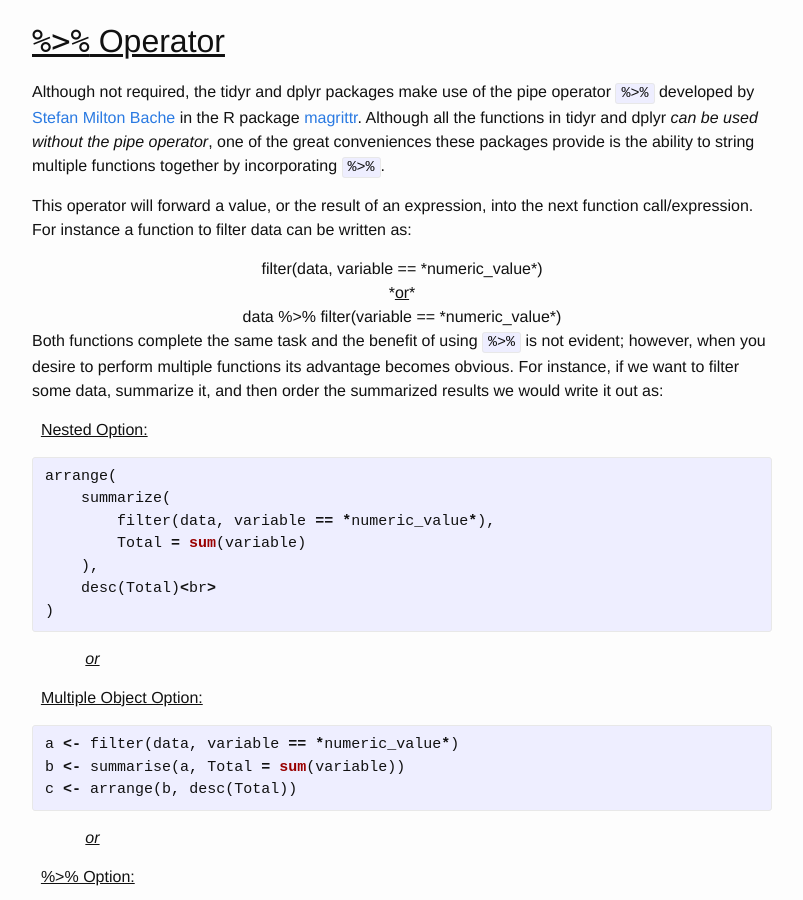
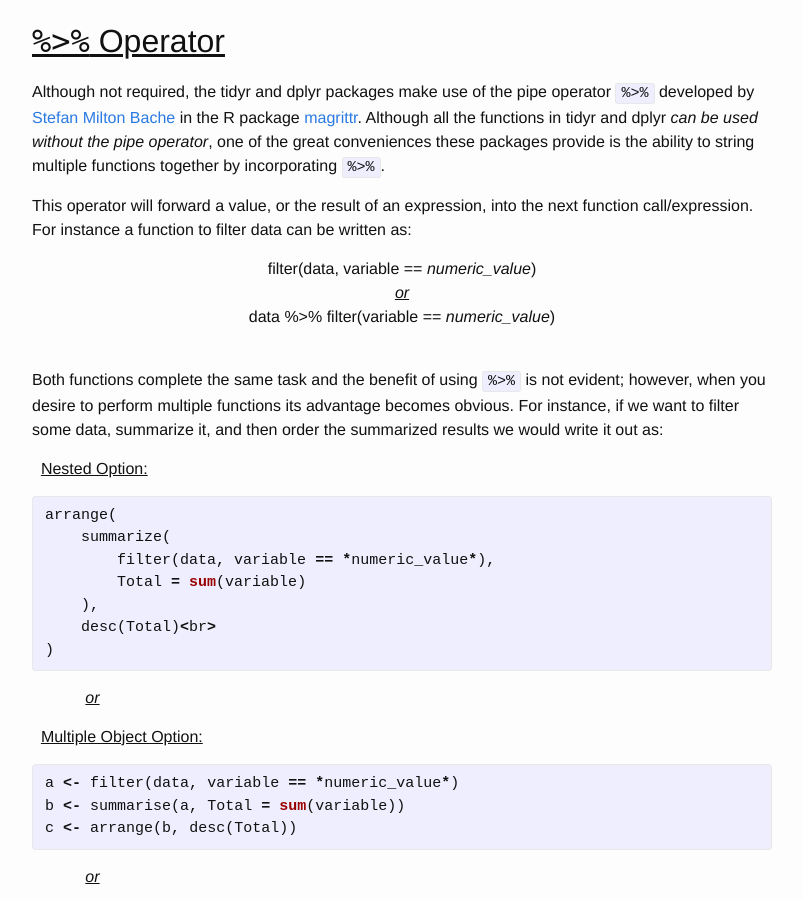
Before and after one commit to bradleyboehmke/bradleyboehmke, a Jekyll site: the page built from tutorials/dplyr.md, in a window 1280 px wide and 900 px high, scrolled down 1242 px. Shown: the whole window, without its empty margins (238-1041 px from the left). Built offline with Jekyll 4.4.1, drawn with Linux system fonts in a browser that asks for light colours.

Commit message:
Update dplyr.md

```diff
--- a/tutorials/dplyr.md
+++ b/tutorials/dplyr.md
@@ -62,11 +62,13 @@
 
 This operator will forward a value, or the result of an expression, into the next function call/expression.  For instance a function to filter data can be written as:
 
-<center>filter(data, variable == *numeric_value*)</center>
+<center>filter(data, variable == <em>numeric_value</em>)</center>
 
-<center>*<u>or</u>*</center>
+<center><em><u>or</u></em></center>
 
-<center>data %>% filter(variable == *numeric_value*)</center>
+<center>data %>% filter(variable == <em>numeric_value</em>)</center>
+
+<br>
 
 Both functions complete the same task and the benefit of using `%>%` is not evident; however, when you desire to perform multiple functions its advantage becomes obvious.  For instance, if we want to filter some data, summarize it, and then order the summarized results we would write it out as:
 
```
